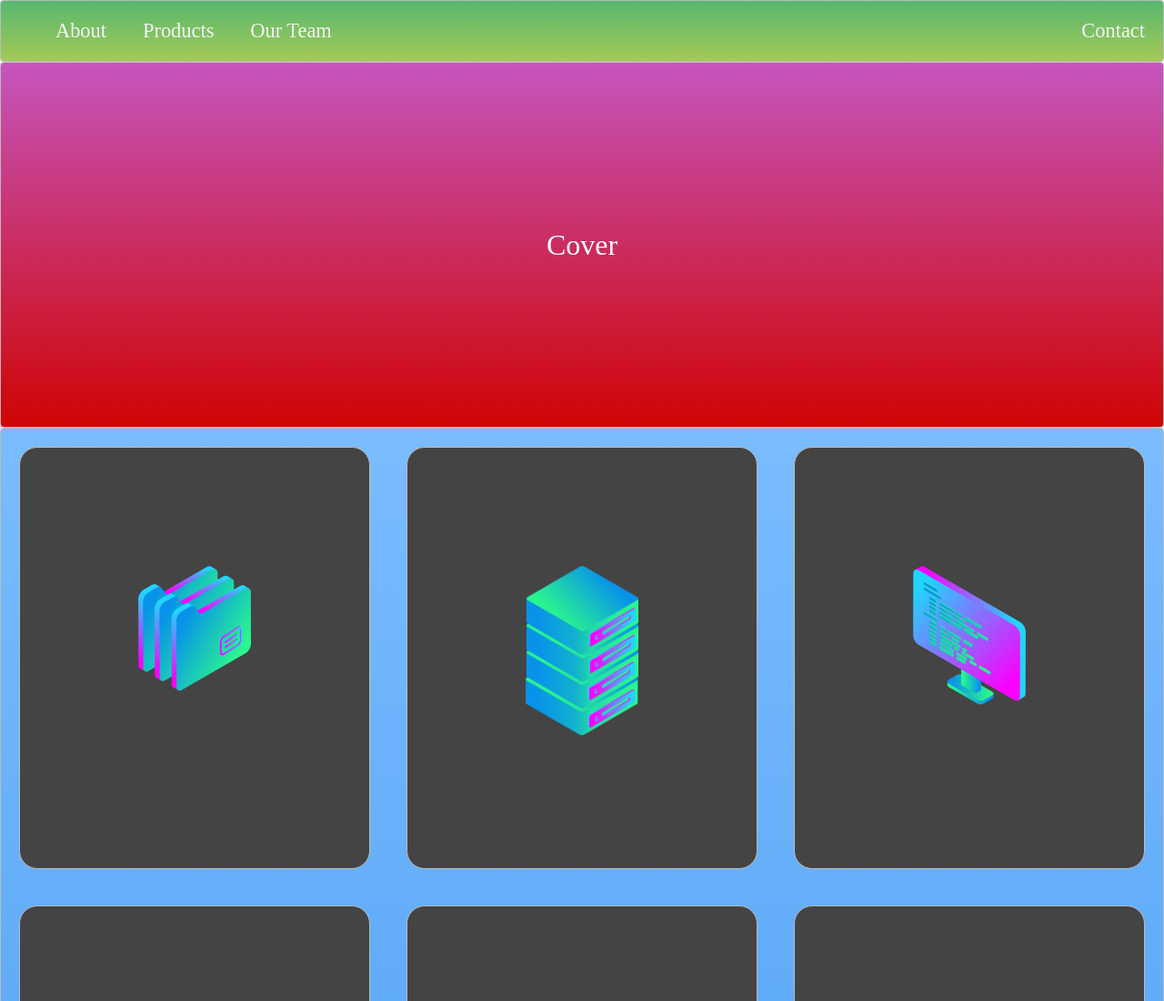
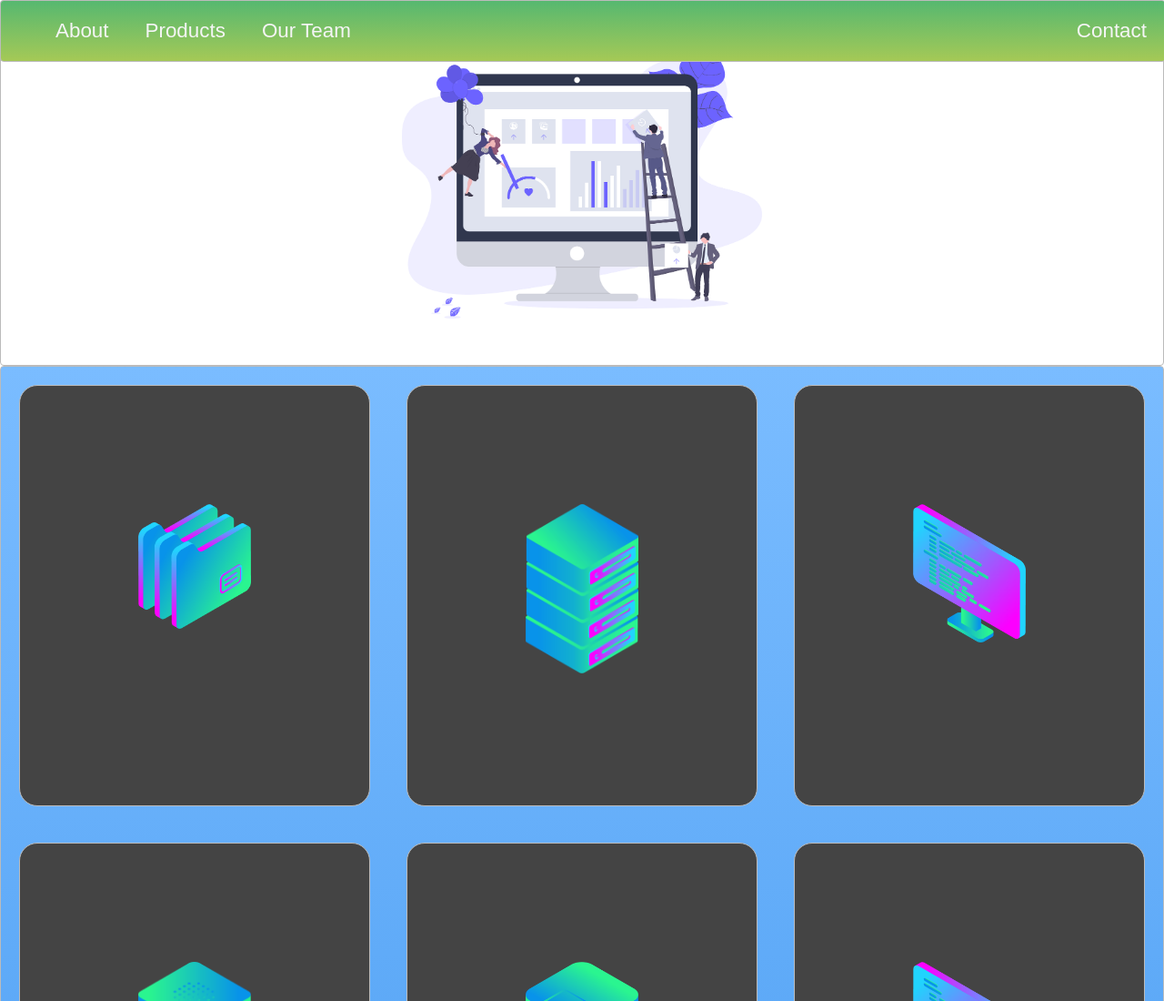
Before and after one commit to Tacumaki99/Template, a plain HTML site: page index.html in a window 1280 px wide. Shown: the top 1100 px of the page at 91% size. Drawn offline with Linux system fonts and the light colour scheme.

Commit message:
Add files via upload

```diff
--- a/index.html
+++ b/index.html
@@ -5,7 +5,7 @@
   <link rel="stylesheet" type="text/css" href="./style.css">
 </head>
 <body>
-  <nav class="zone green">
+  <nav class="zone green sticky">
       <ul class="main-nav">
         <li><a href="#">About</a></li>
         <li><a href="#">Products</a></li>
@@ -13,7 +13,7 @@
         <li class="push"><a href="#">Contact</a></li>
       </ul>
   </nav>
-  <div class="container zone red">Cover</div>
+  <div class="container zone"><img class="cover" src="./img/undraw.png"></div>
   <div class="zone blue grid-wrapper">
     <div class="box zone"><img src="./img/files_2.png"></div>
     <div class="box zone"><img src="./img/server_2_2.png"></div>
--- a/style.css
+++ b/style.css
@@ -1,5 +1,6 @@
 body{
     margin: auto 0;
+    font-family: Arial;
 }
 
 .zone {
@@ -22,6 +23,11 @@ body{
 }
 
 /* NAV */
+.sticky {
+    position: fixed;
+    top: 0;
+    width: 100%;
+}
 .main-nav{
     display: flex;
     list-style: none;
@@ -56,6 +62,10 @@ a{
     align-items: center;
     justify-content: center;
     height: 50vh;
+}
+
+.cover {
+    width: 30rem;
 }
 
 /* GRID */
```
